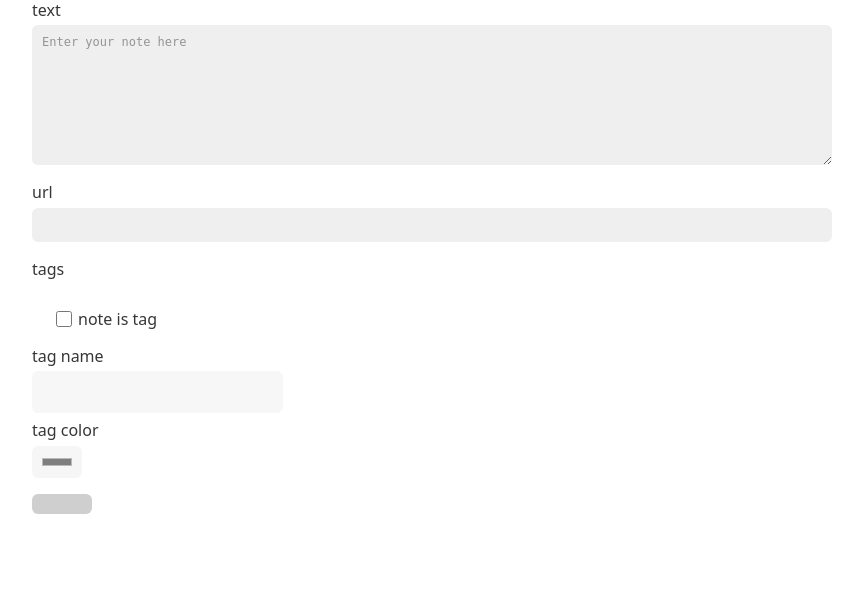
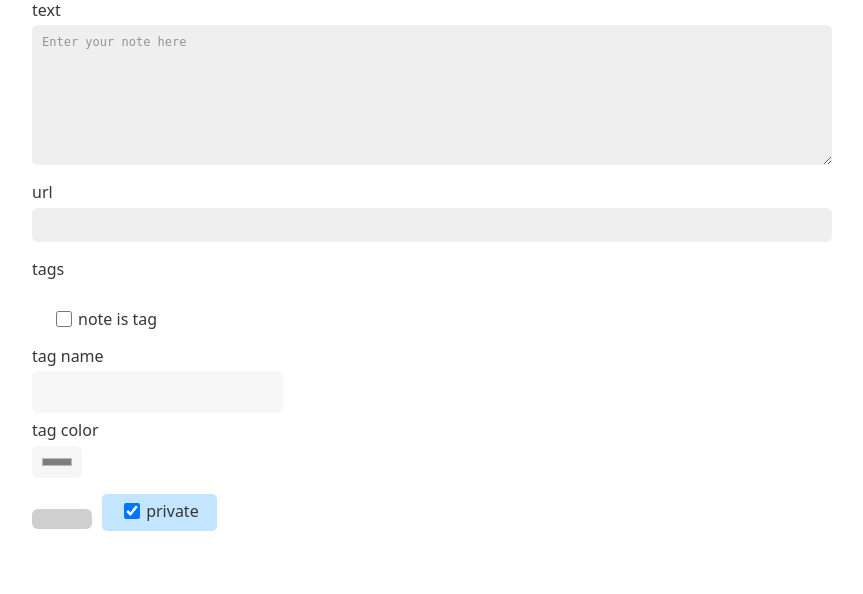
Before and after one commit to tandav/notes, a Python web app: template notes_v2/templates/note_form.html in a window 1280 px wide. Shown: the part 122-716 px from the top of the page, without its empty margins (208-1071 px from the left). Run offline with Jinja, Linux system fonts and the light colour scheme; the template is opened without the code that fills it, so the values that code supplies are empty.

Commit message:
fix is_private checkbox

```diff
--- a/notes_v2/templates/note_form.html
+++ b/notes_v2/templates/note_form.html
@@ -29,6 +29,9 @@
         <input type="color" name="tag_color" value="none" disabled class="tag_fields">
     </p>
     <button>{{button_text}}</button>
+    <label id="is_private_label">
+        <input type="checkbox" id="is_private" name="is_private" checked />private
+    </label>
 </form>
 {% endblock %}
 {% block js %}
--- a/notes_v2/templates/notes.html
+++ b/notes_v2/templates/notes.html
@@ -11,6 +11,7 @@
         <th>tag</th>
         <th>tags</th>
         <th>last edit</th>
+        <th>is_private</th>
         <th>username</th>
     </tr>
 </thead>
@@ -23,6 +24,7 @@
         <td>{% if note.tag %}<a href="/tags/{{note.tag}}" id="{{note.tag}}">{{note.tag}}</a>{% endif %}</td>
         <td>{{note.tags}}</td>
         <td title='{{note.updated_time|format_time(absolute=True)}}'>{{note.updated_time|format_time}}</td>
+        <td>{{note.is_private}}</td>
         <td><a href="/users/{{note.username}}">{{note.username}}</a></td>
     </tr>
 {% endfor %}
--- a/static/main.css
+++ b/static/main.css
@@ -71,6 +71,11 @@
     background-color: var(--green-link-background);
 }
 
+#is_private_label {
+    border-radius: 5px;
+    padding:6px 18px;
+    background-color: var(--link-background);
+}
 
 .navbar-right {
     display: flex;
```
Also changed, not shown: notes_v2/routes/notes.py (+8 -10 lines).
